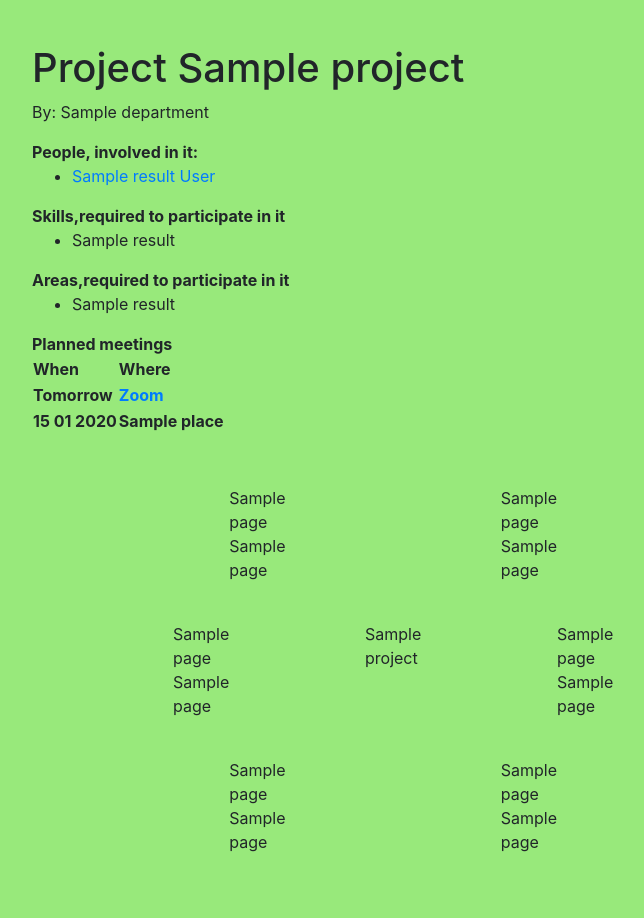
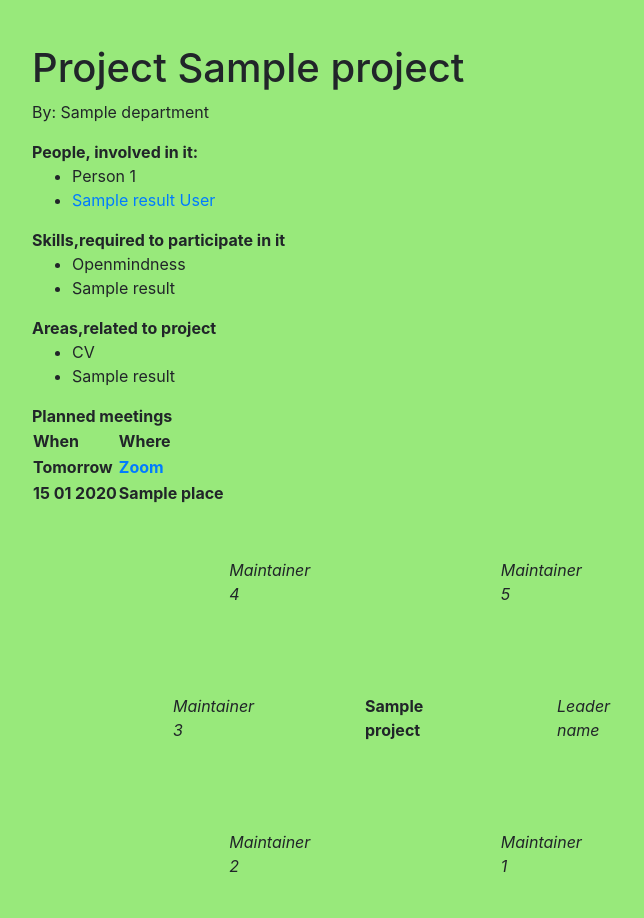
Before and after one commit to sverdoot/search_network, a Flask app: template search_network/templates/project.html in a window 1280 px wide. Shown: the part 56-974 px from the top of the page, without its empty margins (53-697 px from the left). Before the commit the page ends 908 px from the top, so only its background shows below. Run offline with Flask 2, Linux system fonts and the light colour scheme; the template is opened without the code that fills it: most values are stand-ins (such as "Sample title", 1, 10 or a date in 2020); lists and menus that the app fills with data are empty; parts of the project's set-up code (start-up, migrations or seed data) failed here and were passed over; some libraries are stand-ins or nearby versions.

Commit message:
fake fields

```diff
--- a/search_network/templates/project.html
+++ b/search_network/templates/project.html
@@ -26,7 +26,8 @@
     .deg315 { transform: rotate(315deg) translate(12em) rotate(-315deg); }
 </style>
 
-<body style="text-align: center">
+<body style="text-align: center; display: grid; grid-template-columns: 2fr 1fr">
+    <div>
     <div>
         <h1>Project {{project.name}}</h1>
         <p><it>By:</it> {{project.department}}</p>
@@ -34,6 +35,7 @@
     <div class="media-body" cellspacing="2" border="1" cellpadding="5">
         <b>People, involved in it:</b>
         <ul>
+            <li>Person 1</li>
             {% for result in project.persons.limit(10) %}
                 <li><a href="{{ urlfor('persons', person_id=result.id)}}">{{result.name}} {{result.surname}}</a></li>
             {%endfor%}
@@ -43,6 +45,7 @@
     <div class="media-body">
     <b>Skills,required to participate in it</b>
        <ul>
+        <li>Openmindness</li>
        {% for result in project.skills %}
            <li>{{result.name}}</li>
        {%endfor%}
@@ -50,8 +53,9 @@
     </div>
 
     <div class="media-body">
-        <b>Areas,required to participate in it</b>
+        <b>Areas,related to project</b>
         <ul>
+            <li> CV </li>
            {% for result in project.areas %}
                <li>{{result.name}}</li>
            {%endfor%}
@@ -82,17 +86,18 @@
             {% endfor %}
         </table>
     </div>
-    {% if project.persons.count() > 0 %}
+    </div>
+{#    {% if project.persons.count() > 0 %}#}
         <div class='circle-container'>
-            <a class='center'>{{ project.name }}</a>
-            <a class='deg0'>{{ project.persons.page(1, pagesize=1).name }} {{ project.persons.page(1, pagesize=1).name }}</a>
-            <a class='deg45'>{{ project.persons.page(2, pagesize=1).name }} {{ project.persons.page(2, pagesize=1).name }}</a>
-            <a class='deg135'>{{ project.persons.page(3, pagesize=1).name }} {{ project.persons.page(3, pagesize=1).name }}</a>
-            <a class='deg180'>{{ project.persons.page(4, pagesize=1).name }} {{ project.persons.page(4, pagesize=1).name }}</a>
-            <a class='deg225'>{{ project.persons.page(5, pagesize=1).name }} {{ project.persons.page(5, pagesize=1).name }}</a>
-            <a class='deg315'>{{ project.persons.page(6, pagesize=1).name }} {{ project.persons.page(6, pagesize=1).name }}</a>
+            <a class='center'><b>{{ project.name }}</b></a>
+            <a class='deg0'><i>Leader name</i></a>
+            <a class='deg45'><i>Maintainer 1</i></a>
+            <a class='deg135'><i>Maintainer 2</i></a>
+            <a class='deg180'><i>Maintainer 3</i></a>
+            <a class='deg225'><i>Maintainer 4</i></a>
+            <a class='deg315'><i>Maintainer 5</i></a>
         </div>
-    {% endif %}
+{#    {% endif %}#}
 </body>
 
 
```
